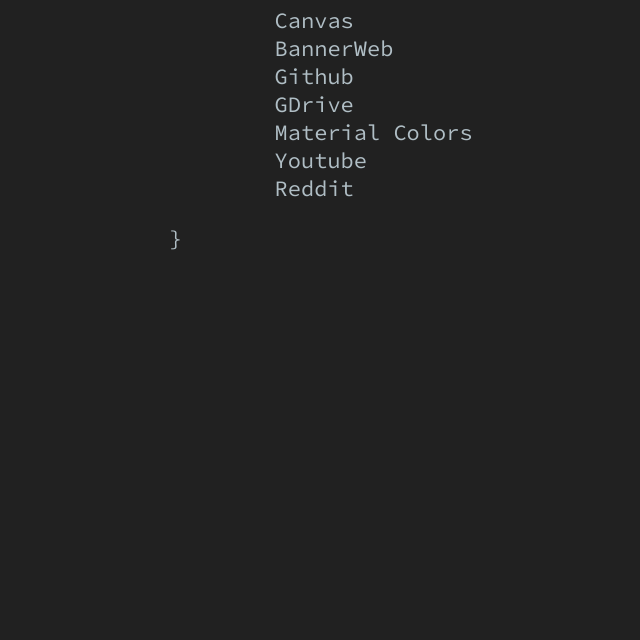
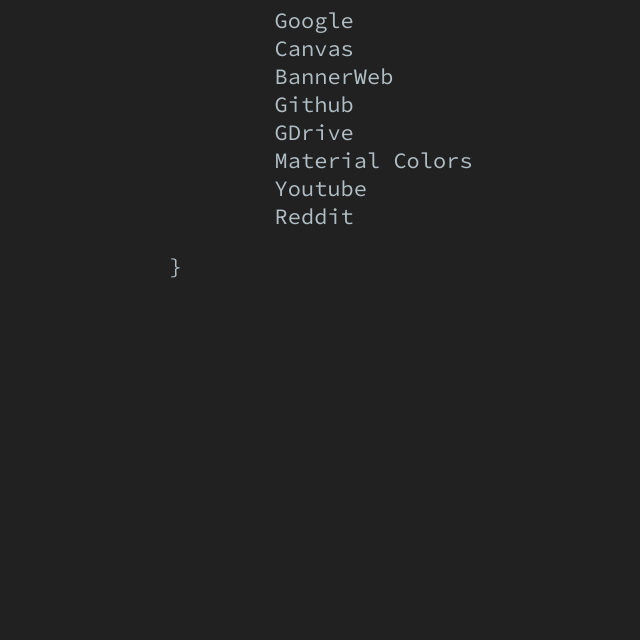
Before and after one commit to ajwhitney23/Homepage, a plain HTML site: page index.html in a window 1280 px wide. Shown: the part 160-800 px from the top of the page, without its empty margins (288-928 px from the left). Drawn offline with Linux system fonts and the light colour scheme.

Commit message:
updated bookmarks, added title

```diff
--- a/bookmarks.json
+++ b/bookmarks.json
@@ -1,5 +1,9 @@
 {
     "links":[
+       {
+          "name":"Google",
+          "url":"https://google.com"
+       },
        {
           "name":"Canvas",
           "url":"https://canvas.wpi.edu/"
--- a/index.html
+++ b/index.html
@@ -1,6 +1,7 @@
 <!DOCTYPE html>
 <html lang="en">
     <head>
+        <title>Bookmarks</title>
         <link href="styles.css" rel="stylesheet">
         <link href="https://fonts.googleapis.com/css2?family=Source+Code+Pro&display=swap" rel="stylesheet">
         <script src="scripts.js"></script>
```
